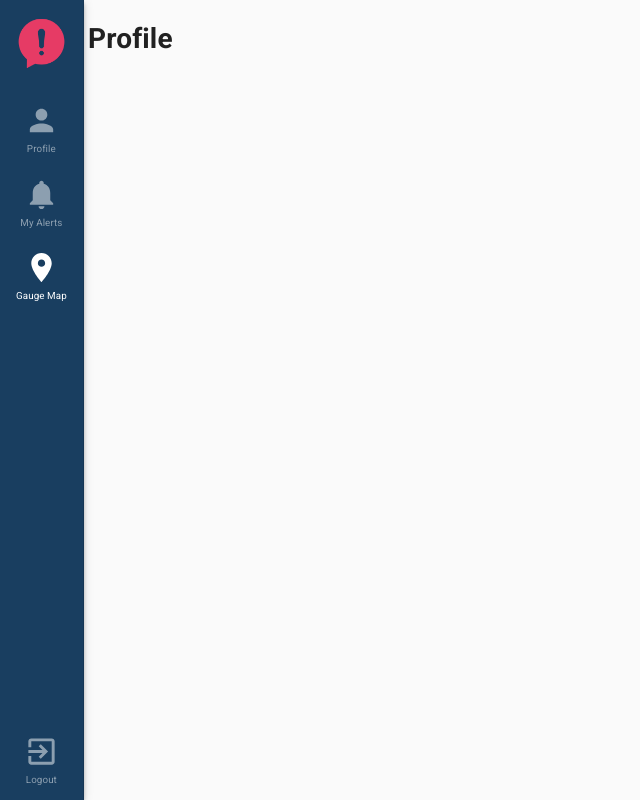
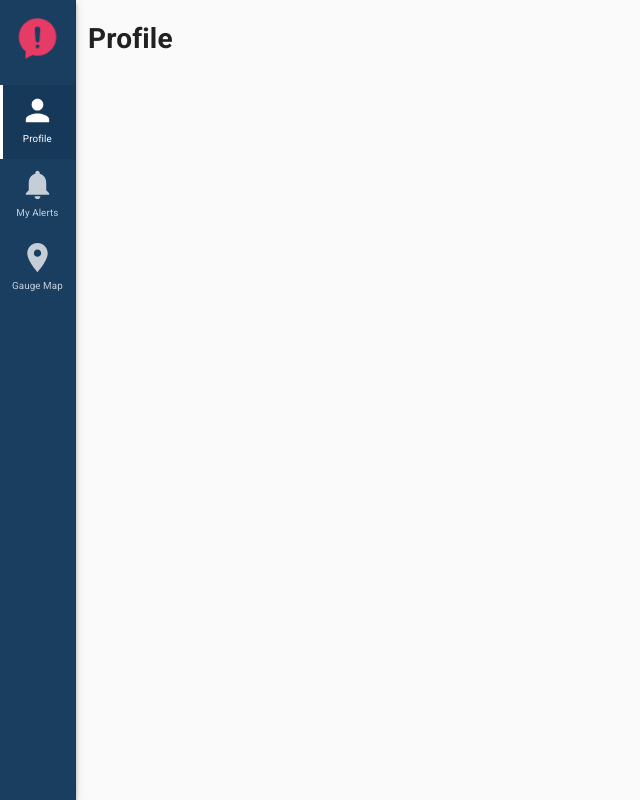
Before and after one commit to fergusfrl/RiverAlerts, a Next.js app: page /profile in a window 1280 px wide. Shown: the whole page, without its empty margins (0-640 px from the left). Built offline with nearby package versions, Linux system fonts and the light colour scheme.

Commit message:
Updated SideNav UI

```diff
--- a/components/NavItem.tsx
+++ b/components/NavItem.tsx
@@ -1,10 +1,20 @@
 import React, { ReactElement, ReactNode } from 'react';
+import { useRouter } from 'next/router';
 import Link from 'next/link';
 
 import { makeStyles } from '@material-ui/core/styles';
 import { Grid, ListItem, ListItemIcon, ListItemText, Typography } from '@material-ui/core';
 
 const useStyles = makeStyles((theme) => ({
+  listItem: {
+    paddingLeft: theme.spacing(1.5),
+    paddingRight: theme.spacing(1.5),
+    opacity: '0.75',
+  },
+  selected: {
+    boxShadow: `3px 0 0 0 white inset`,
+    opacity: '1',
+  },
   icon: {
     color: theme.palette.primary.contrastText,
     minWidth: theme.spacing(1),
@@ -23,16 +33,24 @@ type Props = {
 
 const NavItem = ({ link, label, icon, disabled = false }: Props): ReactElement => {
   const classes = useStyles();
+  const router = useRouter();
+
   return (
     <Link href={link}>
       <ListItem
         button
+        disableGutters
         component={Grid}
         container
         direction="column"
         justify="center"
         alignItems="center"
         disabled={disabled}
+        className={classes.listItem}
+        selected={router.pathname === link}
+        classes={{
+          selected: classes.selected,
+        }}
       >
         <ListItemIcon className={classes.icon}>{icon}</ListItemIcon>
         <ListItemText primary={<Typography className={classes.iconLabel}>{label}</Typography>} />
--- a/components/SideNav.tsx
+++ b/components/SideNav.tsx
@@ -9,7 +9,7 @@ import { Drawer, Grid, List } from '@material-ui/core';
 import PersonIcon from '@material-ui/icons/Person';
 import NotificationsIcon from '@material-ui/icons/Notifications';
 import PlaceIcon from '@material-ui/icons/Place';
-import LogoutIcon from '@material-ui/icons/ExitToApp';
+// import LogoutIcon from '@material-ui/icons/ExitToApp';
 
 const useStyles = makeStyles((theme) => ({
   drawer: {
@@ -29,12 +29,12 @@ const useStyles = makeStyles((theme) => ({
 }));
 
 const NAV_ITEMS = [
-  { link: '/profile', label: 'Profile', icon: <PersonIcon fontSize="large" />, disabled: true },
+  { link: '/profile', label: 'Profile', icon: <PersonIcon fontSize="large" />, disabled: false },
   {
     link: '/alerts',
     label: 'My Alerts',
     icon: <NotificationsIcon fontSize="large" />,
-    disabled: true,
+    disabled: false,
   },
   { link: '/', label: 'Gauge Map', icon: <PlaceIcon fontSize="large" />, disabled: false },
 ];
@@ -54,7 +54,7 @@ const SideNav = (): ReactElement => {
           {/* LOGO */}
           <Grid container justify="center" alignItems="center" className={classes.logo}>
             <Link href="/">
-              <Image src="/logo.png" alt="River Alerts Logo" width={55} height={55} />
+              <Image src="/logo.png" alt="River Alerts Logo" width={45} height={45} />
             </Link>
           </Grid>
 
@@ -66,7 +66,7 @@ const SideNav = (): ReactElement => {
           </List>
         </div>
         {/* LOGOUT */}
-        <NavItem link="/" label="Logout" icon={<LogoutIcon fontSize="large" />} disabled />
+        {/* <NavItem link="/" label="Logout" icon={<LogoutIcon fontSize="large" />} disabled /> */}
       </Grid>
     </Drawer>
   );
```
